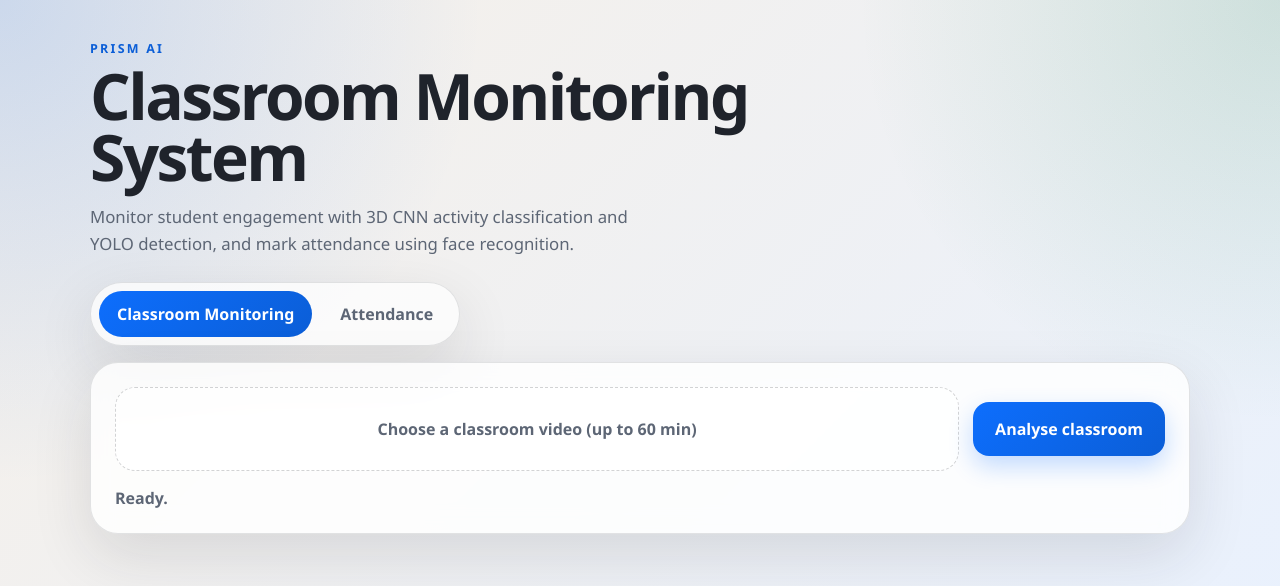
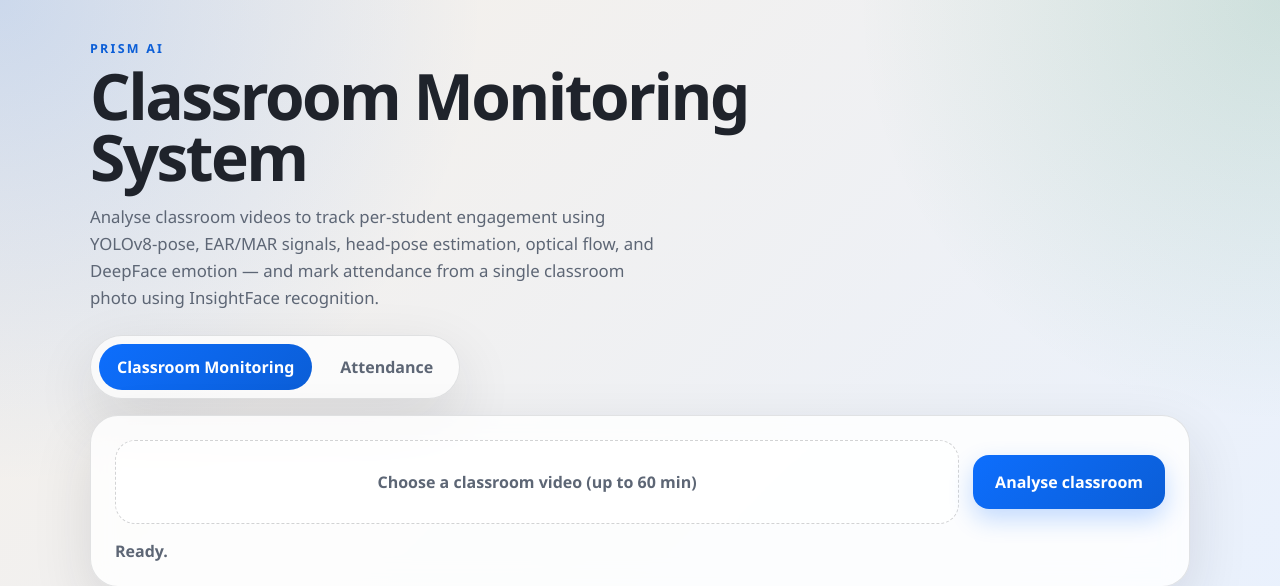
Before and after one commit to PixxySynchronous/Face-Recognition-Attendance-Classroom-Monitoring-System, a Flask app: template activity_web/backend/templates/index.html in a window 1280 px wide. Shown: the top 586 px of the page. Run offline with Flask 3, Linux system fonts and the light colour scheme; the template is opened without the code that fills it, so the values that code supplies are empty.

Commit message:
Update hero description to reflect actual pipeline (YOLOv8-pose, EAR/MAR, InsightFace)

```diff
--- a/activity_web/backend/templates/index.html
+++ b/activity_web/backend/templates/index.html
@@ -13,7 +13,7 @@
         <p class="eyebrow">PRISM AI</p>
         <h1>Classroom Monitoring System</h1>
         <p class="lede">
-          Monitor student engagement with 3D CNN activity classification and YOLO detection, and mark attendance using face recognition.
+          Analyse classroom videos to track per-student engagement using YOLOv8-pose, EAR/MAR signals, head-pose estimation, optical flow, and DeepFace emotion — and mark attendance from a single classroom photo using InsightFace recognition.
         </p>
       </section>
 
--- a/deployment/activity_web/backend/templates/index.html
+++ b/deployment/activity_web/backend/templates/index.html
@@ -13,7 +13,7 @@
         <p class="eyebrow">PRISM AI</p>
         <h1>Classroom Monitoring System</h1>
         <p class="lede">
-          Monitor student engagement with 3D CNN activity classification and YOLO detection, and mark attendance using face recognition.
+          Analyse classroom videos to track per-student engagement using YOLOv8-pose, EAR/MAR signals, head-pose estimation, optical flow, and DeepFace emotion — and mark attendance from a single classroom photo using InsightFace recognition.
         </p>
       </section>
 
```
